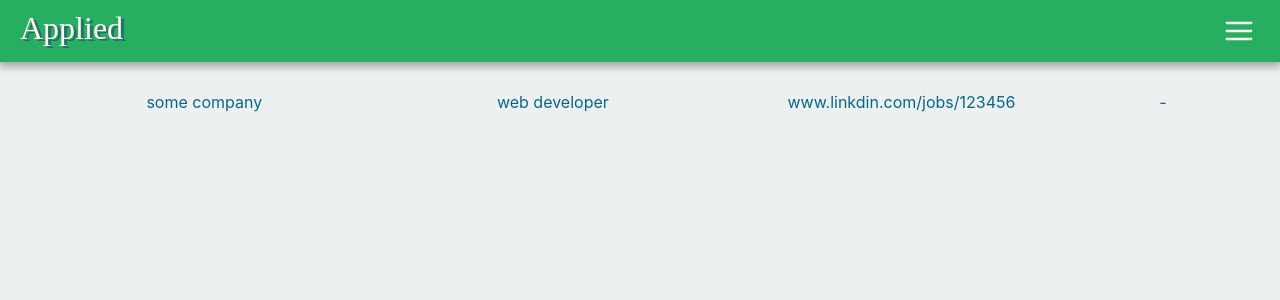
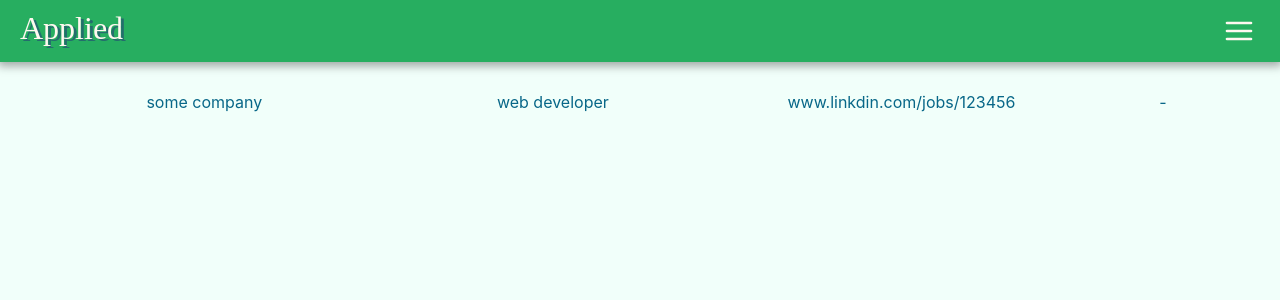
Before and after one commit to idanSaban/applied, a React (Create React App) app: page / in a window 1280 px wide. Shown: the top 300 px of the page. Built offline with nearby package versions, Linux system fonts and the light colour scheme; a web font is replaced by a local one.

Commit message:
change font

```diff
--- a/src/index.css
+++ b/src/index.css
@@ -4,7 +4,7 @@ body {
   font-family: -apple-system, BlinkMacSystemFont, "Segoe UI", "Roboto", "Oxygen", "Ubuntu", "Cantarell", "Fira Sans", "Droid Sans", "Helvetica Neue", sans-serif;
   -webkit-font-smoothing: antialiased;
   -moz-osx-font-smoothing: grayscale;
-  background-color: #ecf0f1;
+  background-color: #F1FFFA;
 }
 
 code {
```
